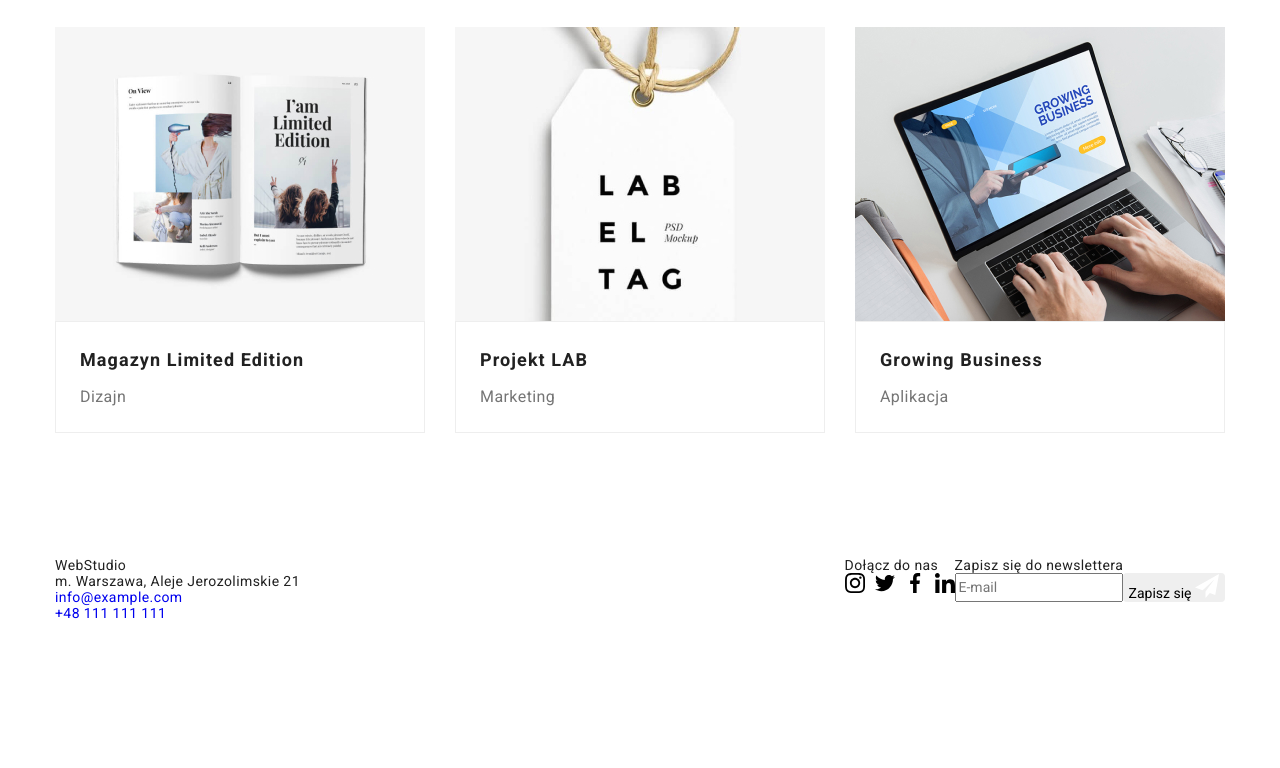
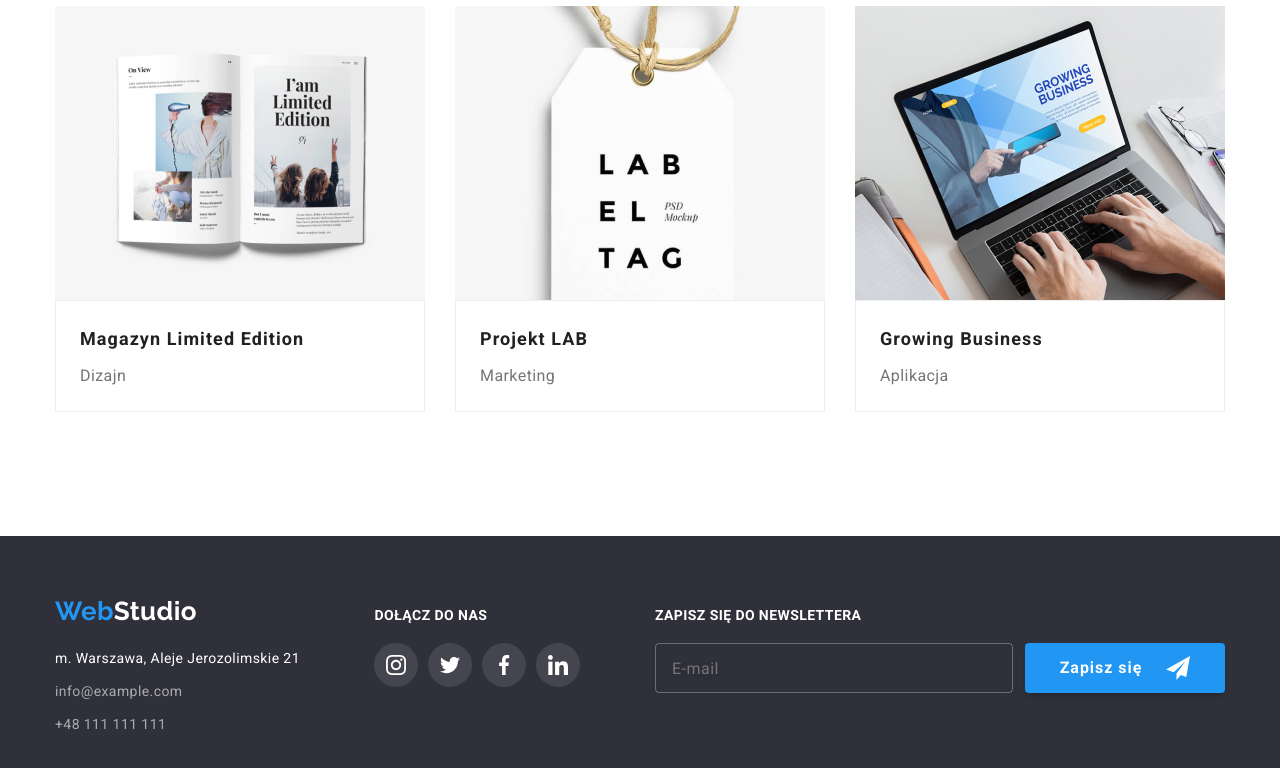
Before and after one commit to bp998/goit-markup-hw-07, a plain HTML site: page portfolio.html in a window 1280 px wide. Shown: the part 1132-1900 px from the top of the page. Before the commit the page ends 1753 px from the top, so only its background shows below. Drawn offline with Linux system fonts and the light colour scheme.

Commit message:
27.11.2022 2:05

```diff
--- a/css/styles.css
+++ b/css/styles.css
@@ -1,3 +1,5 @@
+/* =======================VARIABLES */
+
 :root {
   --white-color: rgba(255, 255, 255, 1);
   --link-color: rgba(117, 117, 117, 1);
@@ -11,6 +13,8 @@
   --shadow: rgba(47, 48, 58, 0.4);
   --border-grey: rgba(175, 177, 184, 1);
 }
+
+/* ===========================RESET */
 
 body {
   font-family: "Roboto", sans-serif;
@@ -103,10 +107,6 @@
 
 .logo__color--secondary {
   color: var(--white-color);
-}
-
-.logo__footer {
-  margin-bottom: 20px;
 }
 
 .container {
@@ -304,6 +304,10 @@
 
 .newsletter__icon {
   margin-left: 24px;
+}
+
+.logo__footer {
+  margin-bottom: 20px;
 }
 
 .footer-social-headline {
--- a/portfolio.html
+++ b/portfolio.html
@@ -16,38 +16,40 @@
   </head>
   <body>
     <header class="header-border">
-      <div class="container header-position">
-        <a class="webstudio-top" href="index.html"
-          ><span class="logo-color">Web</span>Studio</a
+      <div class="container header-wrapper">
+        <a class="logo" href="index.html"
+          ><span class="logo__color--primary">Web</span>Studio</a
         >
-        <nav class="nav-position">
-          <ul class="nav-menu">
+        <nav class="nav">
+          <ul class="nav__menu">
             <li>
-              <a class="navigation-button" href="./index.html">Agencja</a>
+              <a class="nav__link-button" href="./index.html">Agencja</a>
             </li>
             <li>
-              <a class="navigation-button-active" href="./portfolio.html"
+              <a
+                class="nav__link-button nav__link-button--active"
+                href="./portfolio.html"
                 >Portfolio</a
               >
             </li>
             <li>
-              <a class="navigation-button" href="#">Kontakt</a>
+              <a class="nav__link-button" href="#">Kontakt</a>
             </li>
           </ul>
         </nav>
 
-        <ul class="nav-contact">
+        <ul class="header-contacts">
           <li>
-            <a class="header-address" href="mailto:info@devstudio.com">
-              <svg class="icon-color icon-mail" width="16" height="12">
+            <a class="header-contacts__link" href="mailto:info@devstudio.com">
+              <svg class="icon-mail" width="16" height="12">
                 <use href="./images/icons.svg#icon-envelope"></use>
               </svg>
               info@devstudio.com</a
             >
           </li>
           <li>
-            <a class="header-address" href="tel:+48111111111">
-              <svg class="icon-color icon-tel" width="10" height="16">
+            <a class="header-contacts__link" href="tel:+48111111111">
+              <svg class="icon-tel" width="10" height="16">
                 <use href="./images/icons.svg#icon-smartphone"></use>
               </svg>
               +48 111 111 111</a
@@ -307,26 +309,23 @@
         </div>
       </div>
     </main>
-    <footer class="background-styling">
+    <footer class="footer-background">
       <div class="container footer-wrapper">
         <div>
-          <p class="webstudio-bottom-position webstudio-bottom">
-            <span class="logo-color">Web</span>Studio
+          <p class="logo logo__footer">
+            <span class="logo__color--primary">Web</span
+            ><span class="logo__color--secondary">Studio</span>
           </p>
-          <address class="footer-address">
-            <ul class="footer-address-position">
+          <address class="footer-contact">
+            <ul class="footer-contact__wrapper">
+              <li>m. Warszawa, Aleje Jerozolimskie 21</li>
               <li>
-                <p class="footer-address">
-                  m. Warszawa, Aleje Jerozolimskie 21
-                </p>
-              </li>
-              <li>
-                <a class="address-styling" href="mailto:info@example.com"
+                <a class="footer-contact__link" href="mailto:info@example.com"
                   >info@example.com</a
                 >
               </li>
               <li>
-                <a class="address-styling" href="tel:+48111111111"
+                <a class="footer-contact__link" href="tel:+48111111111"
                   >+48 111 111 111</a
                 >
               </li>
@@ -334,31 +333,31 @@
           </address>
         </div>
         <div class="footer-social">
-          <p class="footer-social-header">Dołącz do nas</p>
+          <p class="footer-social-headline">Dołącz do nas</p>
           <ul class="wrapper-social">
             <li>
-              <a class="icon-social-footer" href="#">
+              <a class="icon-social icon-social--footer" href="#">
                 <svg width="20" height="20">
                   <use href="./images/icons.svg#icon-instagram-2"></use>
                 </svg>
               </a>
             </li>
             <li>
-              <a class="icon-social-footer" href="#">
+              <a class="icon-social icon-social--footer" href="#">
                 <svg width="20" height="20">
                   <use href="./images/icons.svg#icon-twitter-1"></use>
                 </svg>
               </a>
             </li>
             <li>
-              <a class="icon-social-footer" href="#">
+              <a class="icon-social icon-social--footer" href="#">
                 <svg width="20" height="20">
                   <use href="./images/icons.svg#icon-facebook-1"></use>
                 </svg>
               </a>
             </li>
             <li>
-              <a class="icon-social-footer" href="#">
+              <a class="icon-social icon-social--footer" href="#">
                 <svg width="20" height="20">
                   <use href="./images/icons.svg#icon-linkedin-1"></use>
                 </svg>
@@ -366,20 +365,20 @@
             </li>
           </ul>
         </div>
-        <div class="footer-newsletter">
-          <p class="footer-social-header">Zapisz się do newslettera</p>
+        <div class="footer-social">
+          <p class="footer-social-headline">Zapisz się do newslettera</p>
           <form name="newsletter_signup" autocomplete="off">
             <label class="newsletter">
               <input
-                class="newsletter-input"
+                class="newsletter__input"
                 type="email"
                 name="newsletter-email"
                 placeholder="E-mail"
                 required
               />
-              <button class="newsletter-submit" type="submit">
+              <button class="huge-button huge-button--newsletter" type="submit">
                 Zapisz się
-                <svg class="newsletter-submit-icon" width="24" height="24">
+                <svg class="newsletter__icon" width="24" height="24">
                   <use href="./images/icons.svg#icon-send"></use>
                 </svg>
               </button>
--- a/sass/main.scss
+++ b/sass/main.scss
@@ -1 +1,2 @@
 @import "./utils/variables.scss";
+@import "./utils/reset";
--- /dev/null
+++ b/sass/utils/_reset.scss
@@ -0,0 +1,43 @@
+body {
+  font-family: "Roboto", sans-serif;
+  color: rgba(33, 33, 33, 1);
+  background-color: var(--white-color);
+  font-size: 14px;
+  letter-spacing: 0.03em;
+}
+
+h1,
+h2,
+h3,
+h4,
+h5,
+h6,
+p {
+  margin: 0;
+}
+
+img {
+  display: block;
+  max-width: 100%;
+  height: auto;
+}
+address {
+  font-style: normal;
+}
+
+button {
+  display: block;
+  cursor: pointer;
+  border: none;
+  border-radius: 4px;
+}
+
+ul,
+ol {
+  list-style: none;
+  padding-left: 0;
+  margin: 0;
+}
+a {
+  text-decoration: none;
+}
```
Also changed, not shown: css/main.min.css, sass/components/_header.scss (added), 1 other file.
